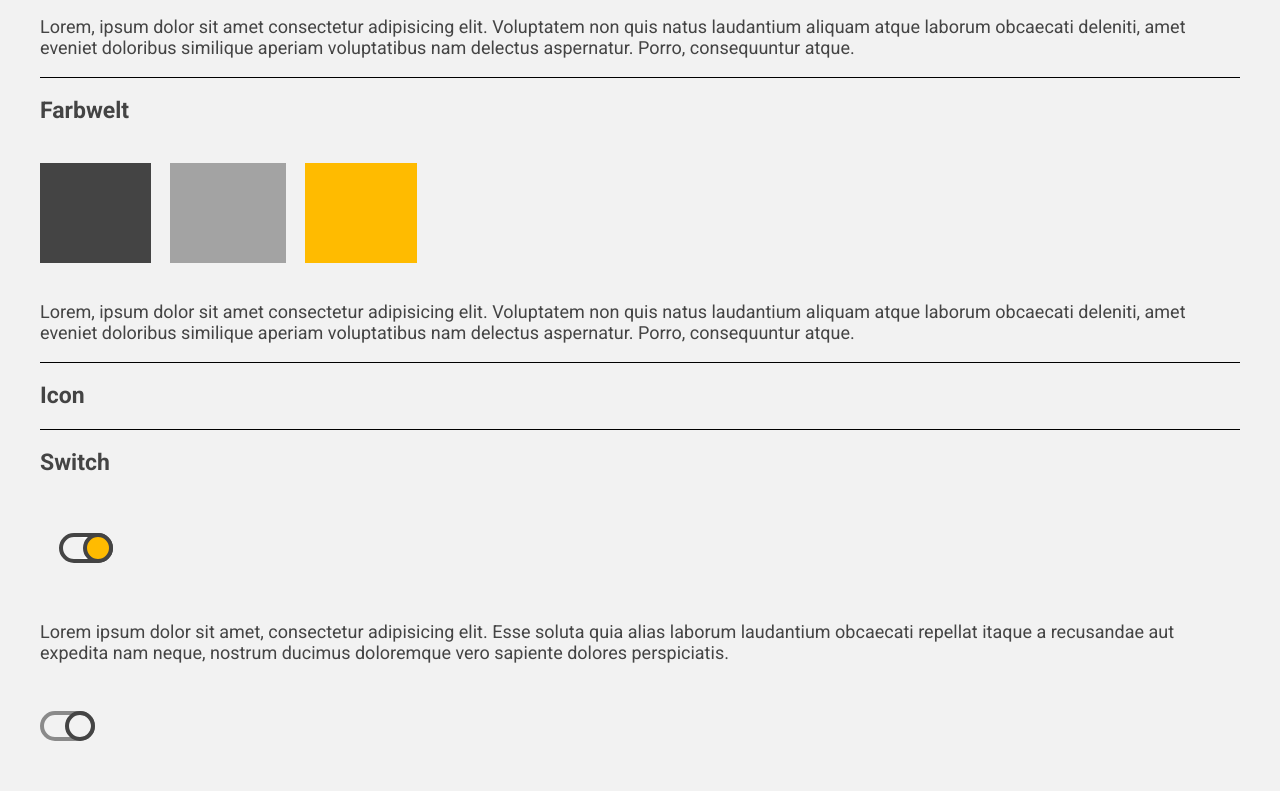
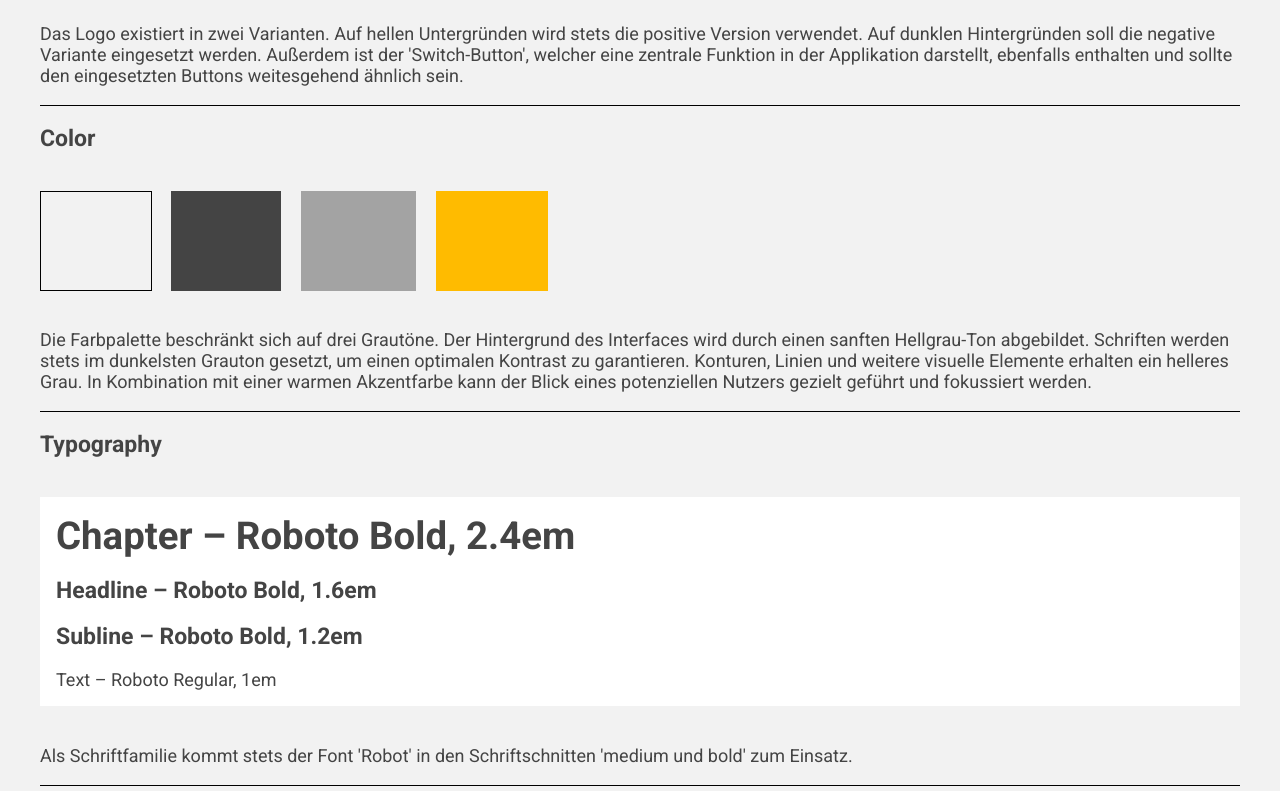
Before and after one commit to flogesell/shutdown, a Vue app in the folder frontend/: page /styleguide in a window 1280 px wide. Shown: the part 280-1071 px from the top of the page. Built offline with nearby package versions, Linux system fonts and the light colour scheme.

Commit message:
added Typography and descriptions

```diff
--- a/frontend/src/assets/styles/fonts.scss
+++ b/frontend/src/assets/styles/fonts.scss
@@ -1,5 +1,8 @@
 @import url('https://fonts.googleapis.com/css2?family=Roboto:wght@400;500;700&display=swap');
 
+h1{
+  font-size: 2.4em;
+}
 footer{
   width: 100%;
   padding-top: 1.2em;
--- a/frontend/src/views/Style.vue
+++ b/frontend/src/views/Style.vue
@@ -12,16 +12,27 @@
               <img src="@/assets/logo/logo_negative.svg" alt="logo negative">
             </div>
           </div>
-          <p>Lorem, ipsum dolor sit amet consectetur adipisicing elit. Voluptatem non quis natus laudantium aliquam atque laborum obcaecati deleniti, amet eveniet doloribus similique aperiam voluptatibus nam delectus aspernatur. Porro, consequuntur atque.</p>
+          <p>Das Logo existiert in zwei Varianten. Auf hellen Untergründen wird stets die positive Version verwendet. Auf dunklen Hintergründen soll die negative Variante eingesetzt werden. Außerdem ist der 'Switch-Button', welcher eine zentrale Funktion in der Applikation darstellt, ebenfalls enthalten und sollte den eingesetzten Buttons weitesgehend ähnlich sein.</p>
         </li>
         <li id="color">
-          <h2>Farbwelt</h2>
+          <h2>Color</h2>
           <div class="flex">
+            <div class="field" id="primary" :style="{background: '#F2F2F2', border: '1px black solid'}"><p>#F2F2F2</p></div>
             <div class="field" id="primary" :style="{background: '#444444'}"><p>#444444</p></div>
             <div class="field" id="secondary" :style="{background: '#A3A3A3'}"><p>#A3A3A3</p></div>
             <div class="field" id="secondary" :style="{background: '#ffbb00'}"><p>#FFBB00</p></div>
           </div>
-          <p>Lorem, ipsum dolor sit amet consectetur adipisicing elit. Voluptatem non quis natus laudantium aliquam atque laborum obcaecati deleniti, amet eveniet doloribus similique aperiam voluptatibus nam delectus aspernatur. Porro, consequuntur atque.</p>
+          <p>Die Farbpalette beschränkt sich auf drei Grautöne. Der Hintergrund des Interfaces wird durch einen sanften Hellgrau-Ton abgebildet. Schriften werden stets im dunkelsten Grauton gesetzt, um einen optimalen Kontrast zu garantieren. Konturen, Linien und weitere visuelle Elemente erhalten ein helleres Grau. In Kombination mit einer warmen Akzentfarbe kann der Blick eines potenziellen Nutzers gezielt geführt und fokussiert werden.</p>
+        </li>
+        <li id="typo">
+          <h2>Typography</h2>
+          <div class="flex">
+            <h1>Chapter – Roboto Bold, 2.4em</h1>
+            <h2>Headline – Roboto Bold, 1.6em</h2>
+            <h2>Subline – Roboto Bold, 1.2em</h2>
+            <p>Text – Roboto Regular, 1em</p>
+          </div>
+          <p>Als Schriftfamilie kommt stets der Font 'Robot' in den Schriftschnitten 'medium und bold' zum Einsatz.</p>
         </li>
         <li id="icon">
           <h2>Icon</h2>
@@ -29,7 +40,7 @@
         <li id="switch">
           <h2>Switch</h2>
           <div class="flex"><CheckboxMoritz/></div>
-          <p>Lorem ipsum dolor sit amet, consectetur adipisicing elit. Esse soluta quia alias laborum laudantium obcaecati repellat itaque a recusandae aut expedita nam neque, nostrum ducimus doloremque vero sapiente dolores perspiciatis.</p>
+          <p>Der Switch-Button erinnert an Bestandteile des Logos und zählt als zentrales Element im Interface.</p>
           <div class="flex"><Checkbox/></div>
           <p>Lorem ipsum dolor sit amet, consectetur adipisicing elit. Esse soluta quia alias laborum laudantium obcaecati repellat itaque a recusandae aut expedita nam neque, nostrum ducimus doloremque vero sapiente dolores perspiciatis.</p>
         </li>
@@ -119,7 +130,7 @@ export default {
       p{
         transition: opacity 1s;
         opacity: 0;
-        color: white;
+        mix-blend-mode: difference;
         font-weight: 500;
       }
 
@@ -137,4 +148,12 @@ export default {
     }
   }
 
+  #typo{
+    .flex{
+      flex-flow: column nowrap;
+      background: white;
+      padding: 1em;
+    }
+  }
+
 </style>
```
